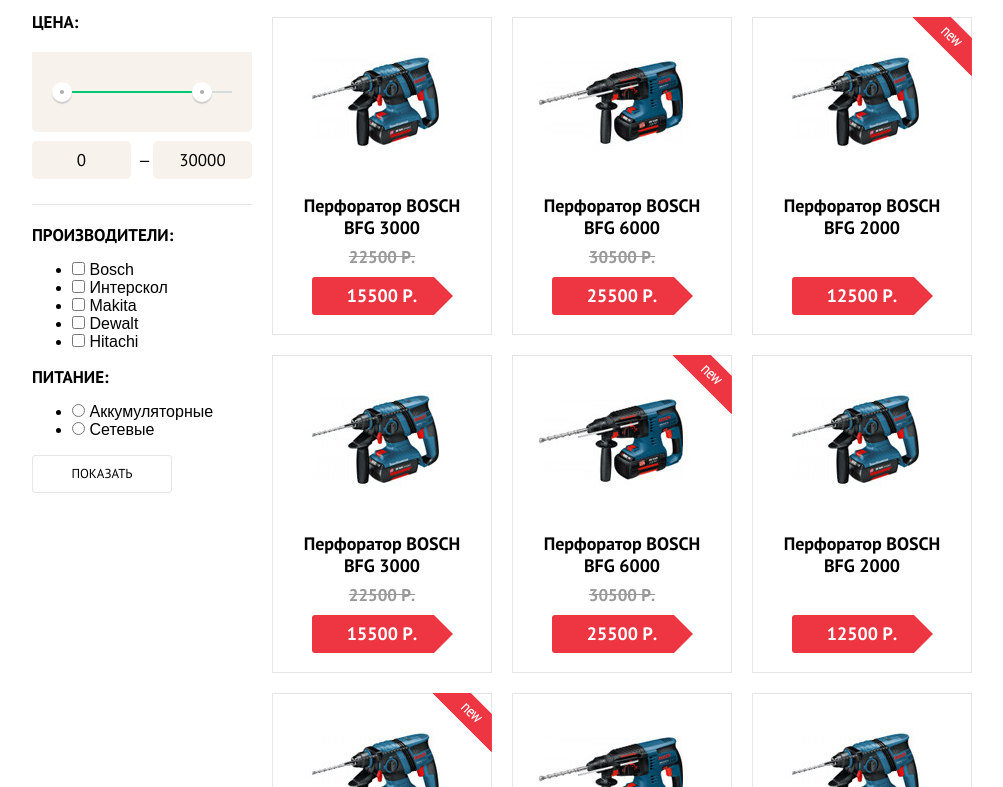
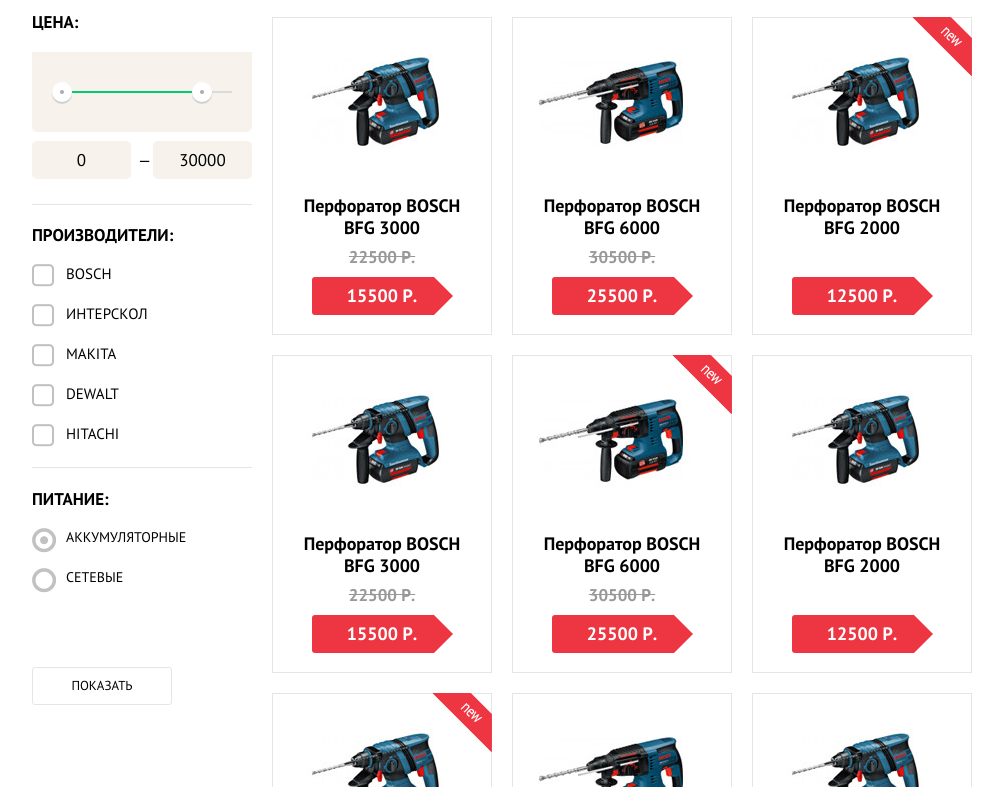
Before and after one commit to dmDen/technomart, a plain HTML site: page technomart/catalog.html in a window 1280 px wide. Shown: the part 618-1405 px from the top of the page, without its empty margins (138-1141 px from the left). Drawn offline with Linux system fonts and the light colour scheme; a web font is replaced by a local one.

Commit message:
Доделал форму фильтра

```diff
--- a/technomart/catalog.html
+++ b/technomart/catalog.html
@@ -4,7 +4,7 @@
 <head>
 	<title>ТЕХНОМАРТ - ИНТЕРНЕТ-МАГАЗИН</title>
 	<meta charset="UTF-8">
-	<link href="https://fonts.googleapis.com/css?family=PT+Sans:400,700|Cuprum:400,700&subset=latin,cyrillic" rel="stylesheet" type="text/css">
+	<link href="https://fonts.googleapis.com/css?family=PT+Sans:400,700|Cuprum:400,700,400italic&subset=cyrillic,latin" rel="stylesheet" type="text/css">
 	<link rel="stylesheet" href="css/normalize.css">
 	<link rel="stylesheet" href="css/style.css">
 </head>
@@ -86,7 +86,7 @@
 					</div>
 					<div class="filter-section">
 						<h3 class="filter-section-title">Производители:</h3>
-						<ul>
+						<ul class="firm-filter">
 							<li>
 								<input type="checkbox" name="firm-filter-bosch" id="firm-filter-bosch">
 								<label for="firm-filter-bosch">Bosch</label>
@@ -111,9 +111,9 @@
 					</div>
 					<div class="filter-section">
 						<h3 class="filter-section-title">Питание:</h3>
-						<ul>
+						<ul class="power-filter">
 							<li>
-								<input type="radio" name="group" id="group-radio-accum" value="group-radio-accum">
+								<input type="radio" name="group" id="group-radio-accum" value="group-radio-accum" checked>
 								<label for="group-radio-accum">Аккумуляторные</label>
 							</li>
 							<li>
--- a/technomart/css/style.less
+++ b/technomart/css/style.less
@@ -676,7 +676,6 @@
 		display: block;
 	}
 	&:hover{
-		border: none;
 		box-shadow: 0 10px 15px 3px rgba(41,52,73,0.5);
 	}
 }
@@ -736,7 +735,8 @@
 		line-height: 18px;
 		display: block;
 		width: 135px;
-		margin: 0 auto 7px;
+		margin: 0 auto;
+		margin-bottom: 8px;
 		padding: 10px 0;
 		text-decoration: none;
 		text-transform: uppercase;
@@ -1325,6 +1325,64 @@
 	float: right;
 }
 
+.filter-section{
+	input{
+		display: none;
+	}
+	ul{
+		margin: 0;
+		margin-top: 19px;
+		padding: 0;
+		list-style: none;
+		font-family: "PT Sans", "Arial", sans-serif;
+		font-size: 15px;
+		line-height: 20px;
+		color: #000;
+		text-transform: uppercase;
+	}
+	li{
+		margin-bottom: 20px;
+	}
+	label{
+		padding-left: 34px;
+		position: relative;
+	}
+	.power-filter{ /*Вопрос дизайнеру: ЗАЧЕМ? */
+		font-size: 14px;
+		line-height: 20px;
+		margin-top: 18px;
+		margin-bottom: 80px;
+	}
+	label:before{
+		content:"";
+		font-family: "symbols-technomart";
+		font-size: 28px;
+		line-height: 20px;
+		color: #c1c1c1;
+		position: absolute;
+		top: 2px;
+		left: 0;
+	}
+	input[type="checkbox"]+label:before{
+		content: "\2610";
+	}
+	input[type="checkbox"]:checked+label:before{
+		content: "\2611";
+	}
+	input[type="radio"]+label:before{
+		content: "\25cb";
+	}
+	input[type="radio"]:checked+label:before{
+		content: "\25cf";
+	}
+}
+
+ul.firm-filter{
+	padding-bottom: 3px;
+	margin-bottom: 21px;
+	border-bottom: 1px solid #e5e5e5;
+}
+
 .btn-show,
 .paginator-btn{
 	font-family: "PT Sans", "Arial", sans-serif;
@@ -1339,6 +1397,7 @@
 	padding-top: 9px;
 	padding-bottom: 9px;
 	color: #000;
+	outline: none;
 	&:hover{
 		border-color: #bdc6ca;
 	}
--- a/technomart/index.html
+++ b/technomart/index.html
@@ -4,7 +4,7 @@
 <head>
 	<title>ТЕХНОМАРТ - ИНТЕРНЕТ-МАГАЗИН</title>
 	<meta charset="UTF-8">
-	<link href="https://fonts.googleapis.com/css?family=PT+Sans:400,700|Cuprum:400,700&subset=latin,cyrillic" rel="stylesheet" type="text/css">
+	<link href="https://fonts.googleapis.com/css?family=PT+Sans:400,700|Cuprum:400,700,400italic&subset=cyrillic,latin" rel="stylesheet" type="text/css">
 	<link rel="stylesheet" href="css/normalize.css">
 	<link rel="stylesheet" href="css/style.css">
 </head>
```
Also changed, not shown: technomart/css/style.css, technomart/img/Interskol.png, technomart/img/Metabo.png, 1 other file.
